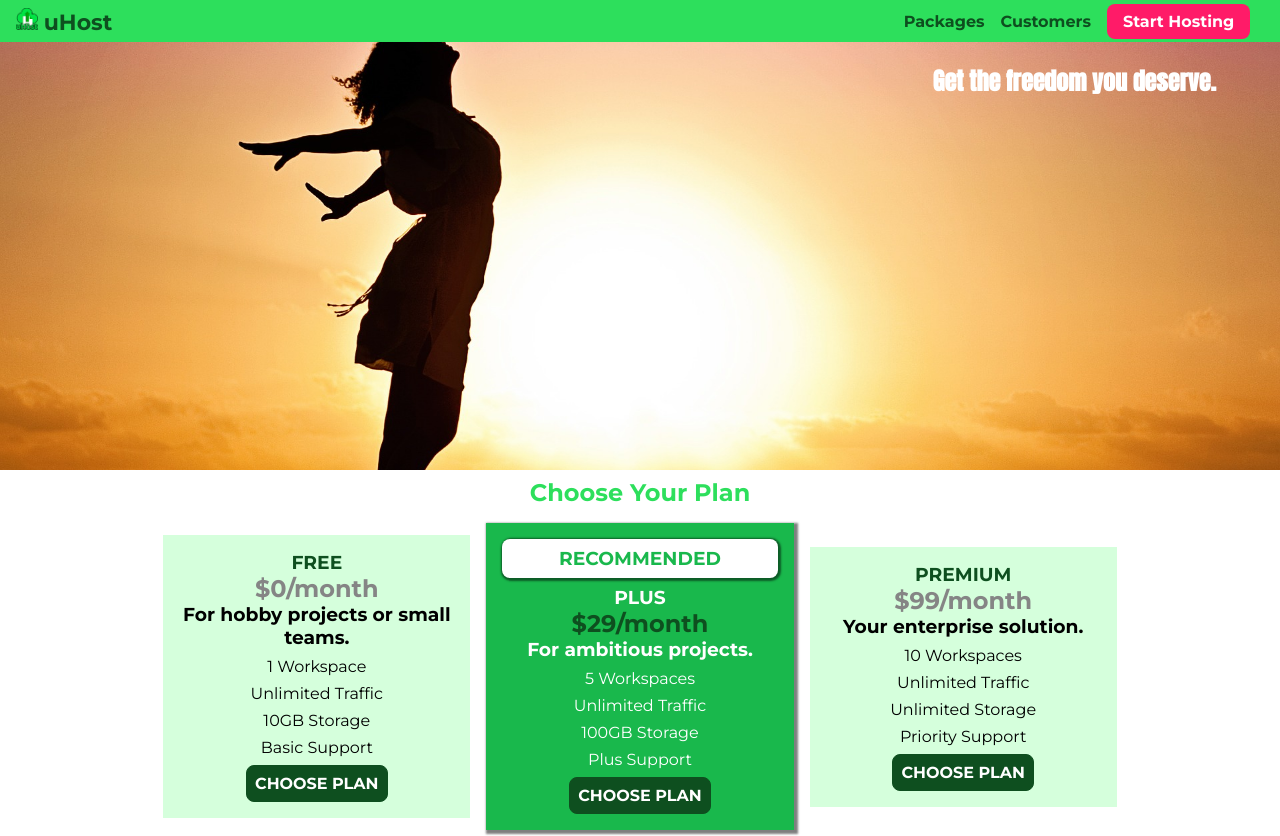
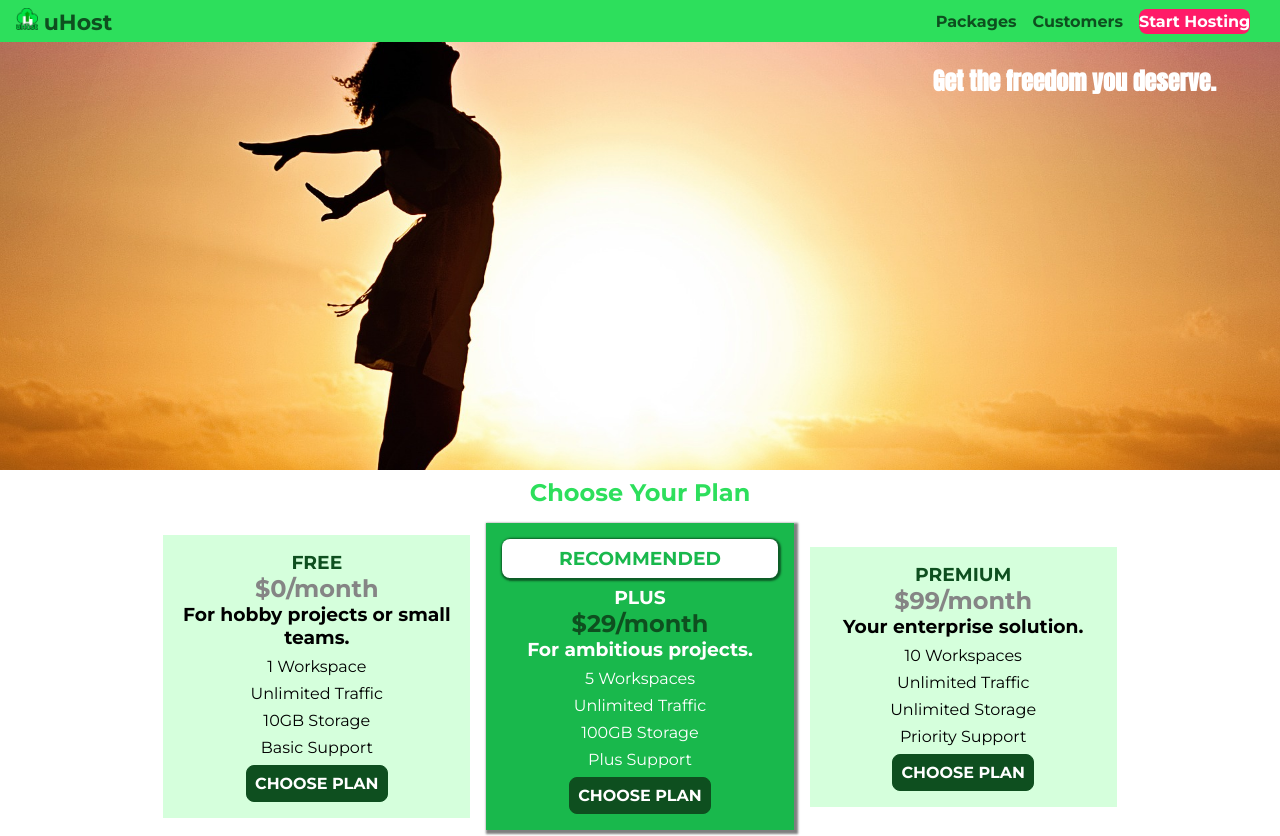
Before and after one commit to jeffpedneau/MaxCSS, an Angular app: page /home in a window 1280 px wide. Shown: the top 836 px of the page. Built offline with nearby package versions, Linux system fonts and the light colour scheme.

Commit message:
switch to rem

```diff
--- a/src/app/header/header.component.scss
+++ b/src/app/header/header.component.scss
@@ -41,7 +41,7 @@
         // ----------------------------------------------------------------------
         &__item {
             display: inline-block;
-            margin-left: 16px;
+            margin-left: 1rem;
 
             a {
                 color: #0e4f1f;
@@ -75,7 +75,7 @@
             &--cta a {
                 color:             white;
                 background-color: #ff1b68;
-                padding:            8px 16px;
+                padding:            .5rem 1 rem;
                 border-radius:      8px;
                 transition:         all .15s;
 
```
